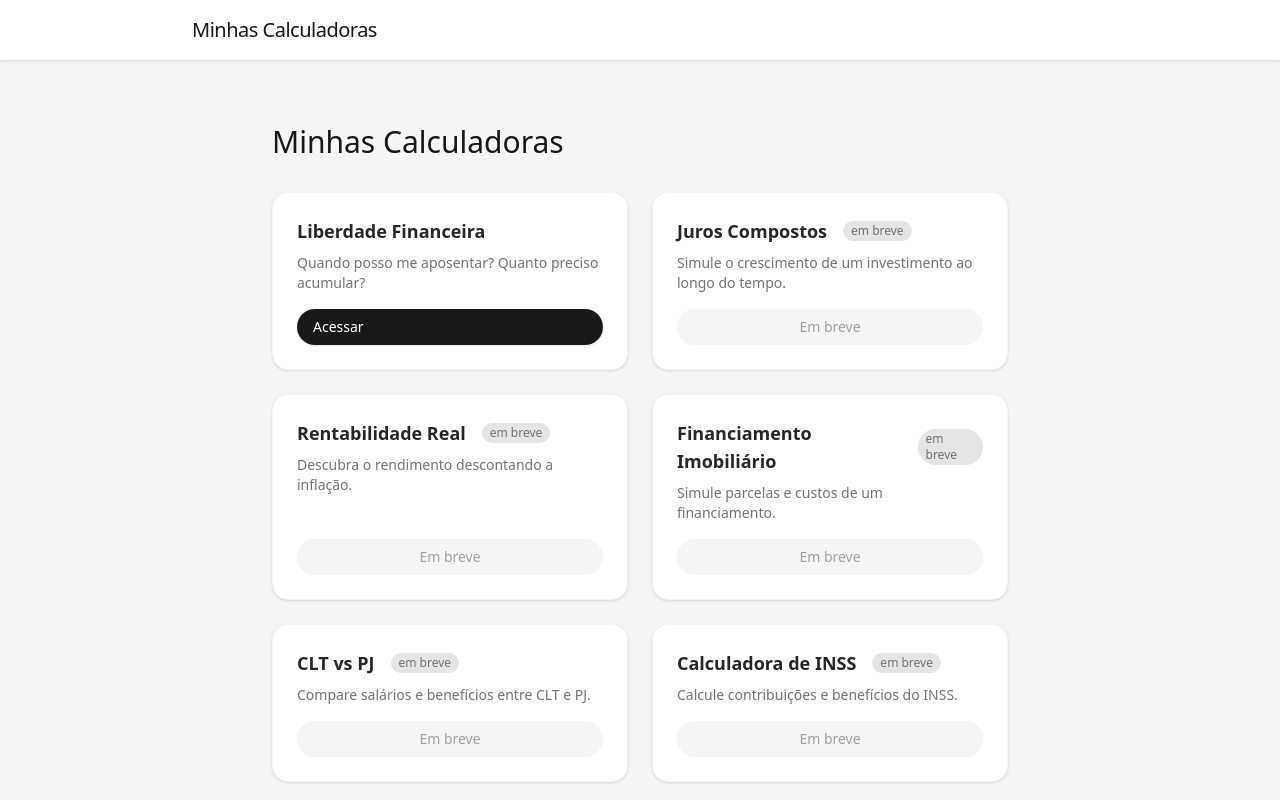
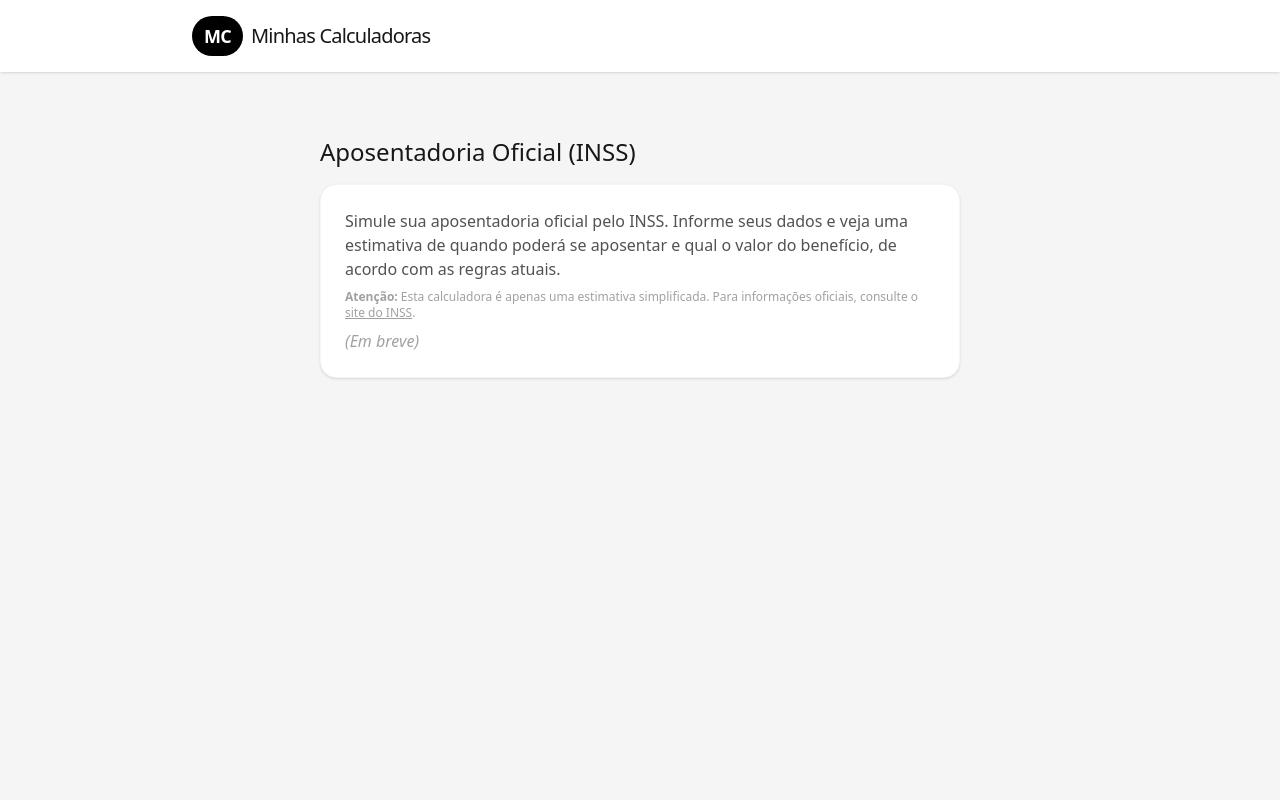
Before and after one commit to filiandrade/calculadora-aposentadoria, a React (Vite) app: page /aposentadoria-oficial in a window 1280 px wide. Before the commit this address led to /. Shown: the top 800 px of the page. Built offline with nearby package versions, Linux system fonts and the light colour scheme.

Commit message:
Atualização de múltiplos arquivos

```diff
--- a/src/Layout.tsx
+++ b/src/Layout.tsx
@@ -5,7 +5,10 @@ export default function Layout({ children }: { children: React.ReactNode }) {
     <div className="min-h-screen bg-neutral-100">
       <header className="w-full px-4 py-4 bg-white shadow-sm mb-6">
         <div className="mx-auto max-w-4xl flex items-center justify-between">
-          <Link to="/" className="text-xl font-light tracking-tight text-neutral-900">Minhas Calculadoras</Link>
+          <Link to="/" className="flex items-center gap-2 select-none" style={{textDecoration: 'none'}}>
+            <span className="rounded-full bg-black text-white px-3 py-1.5 text-lg font-bold tracking-tight" style={{letterSpacing: '-0.04em'}}>MC</span>
+            <span className="text-xl font-light tracking-tight text-neutral-900" style={{letterSpacing: '-0.04em'}}>Minhas Calculadoras</span>
+          </Link>
         </div>
       </header>
       <main>{children}</main>
--- a/src/main.tsx
+++ b/src/main.tsx
@@ -5,6 +5,7 @@ import { BrowserRouter, Routes, Route, Navigate } from 'react-router-dom'
 import Layout from './Layout'
 import Home from './pages/Home'
 import LiberdadeFinanceira from './pages/LiberdadeFinanceira'
+import AposentadoriaOficial from './pages/AposentadoriaOficial'
 
 ReactDOM.createRoot(document.getElementById('root') as HTMLElement).render(
   <React.StrictMode>
@@ -13,6 +14,7 @@ ReactDOM.createRoot(document.getElementById('root') as HTMLElement).render(
         <Routes>
           <Route path="/" element={<Home />} />
           <Route path="/liberdade-financeira" element={<LiberdadeFinanceira />} />
+          <Route path="/aposentadoria-oficial" element={<AposentadoriaOficial />} />
           {/* Outras calculadoras futuramente */}
           <Route path="*" element={<Navigate to="/" />} />
         </Routes>
--- /dev/null
+++ b/src/pages/AposentadoriaOficial.tsx
@@ -0,0 +1,16 @@
+export default function AposentadoriaOficial() {
+  return (
+    <div className="mx-auto max-w-2xl px-4 py-10">
+      <h1 className="text-2xl font-light mb-4 text-neutral-900">Aposentadoria Oficial (INSS)</h1>
+      <div className="rounded-2xl bg-white shadow p-6 border border-neutral-100 mb-6">
+        <p className="text-neutral-600 text-base mb-2">
+          Simule sua aposentadoria oficial pelo INSS. Informe seus dados e veja uma estimativa de quando poderá se aposentar e qual o valor do benefício, de acordo com as regras atuais.
+        </p>
+        <div className="text-xs text-neutral-400 mb-2">
+          <strong>Atenção:</strong> Esta calculadora é apenas uma estimativa simplificada. Para informações oficiais, consulte o <a href="https://www.gov.br/inss/pt-br/direitos-e-deveres/aposentadorias" className="underline" target="_blank" rel="noopener noreferrer">site do INSS</a>.
+        </div>
+        <div className="text-neutral-400 italic">(Em breve)</div>
+      </div>
+    </div>
+  )
+}
--- a/src/pages/Home.tsx
+++ b/src/pages/Home.tsx
@@ -5,6 +5,12 @@ const calculators = [
     name: "Liberdade Financeira",
     path: "/liberdade-financeira",
     description: "Quando posso me aposentar? Quanto preciso acumular?",
+    available: true,
+  },
+  {
+    name: "Aposentadoria Oficial (INSS)",
+    path: "/aposentadoria-oficial",
+    description: "Simule sua aposentadoria oficial pelo INSS.",
     available: true,
   },
   {
```
